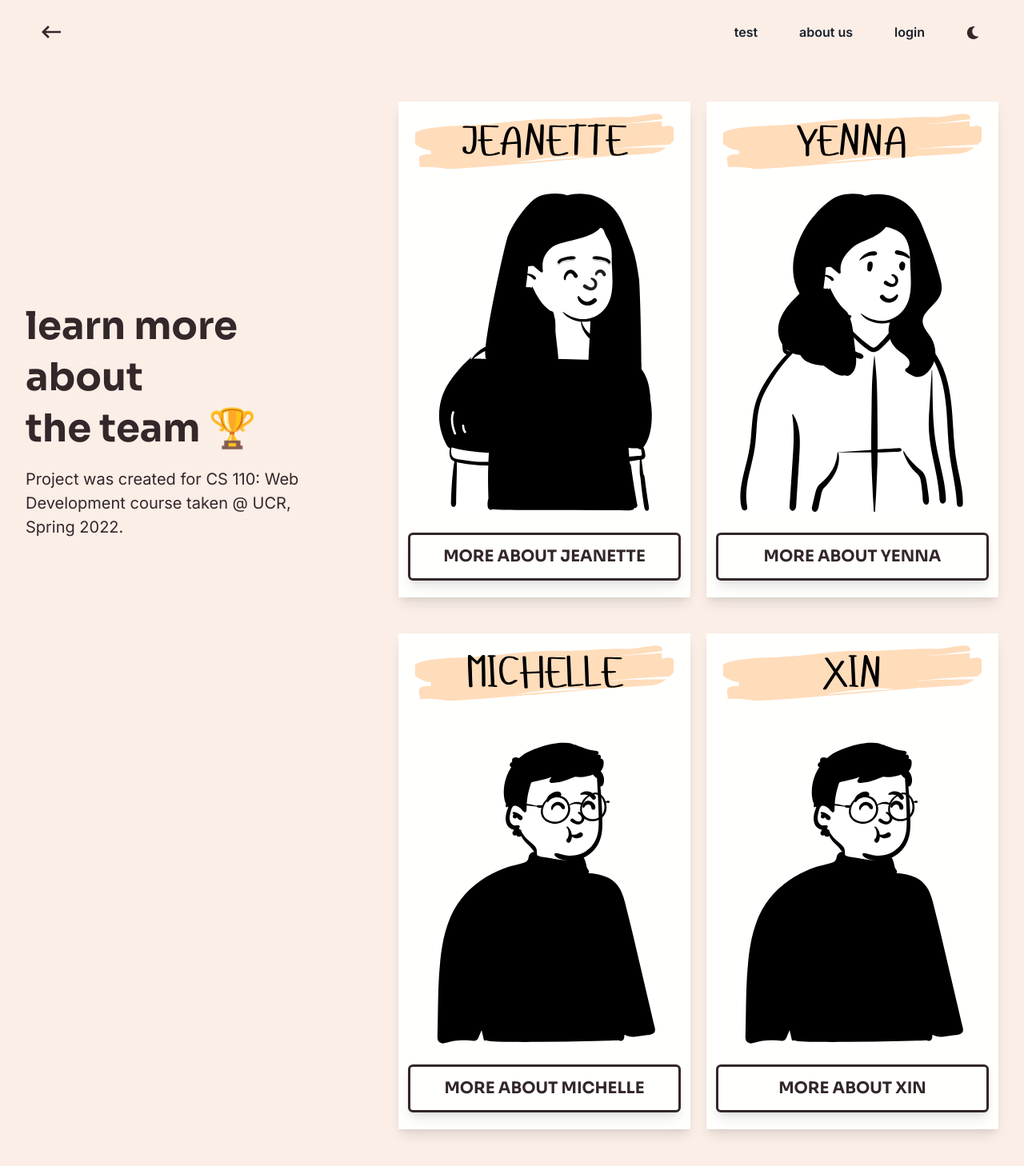
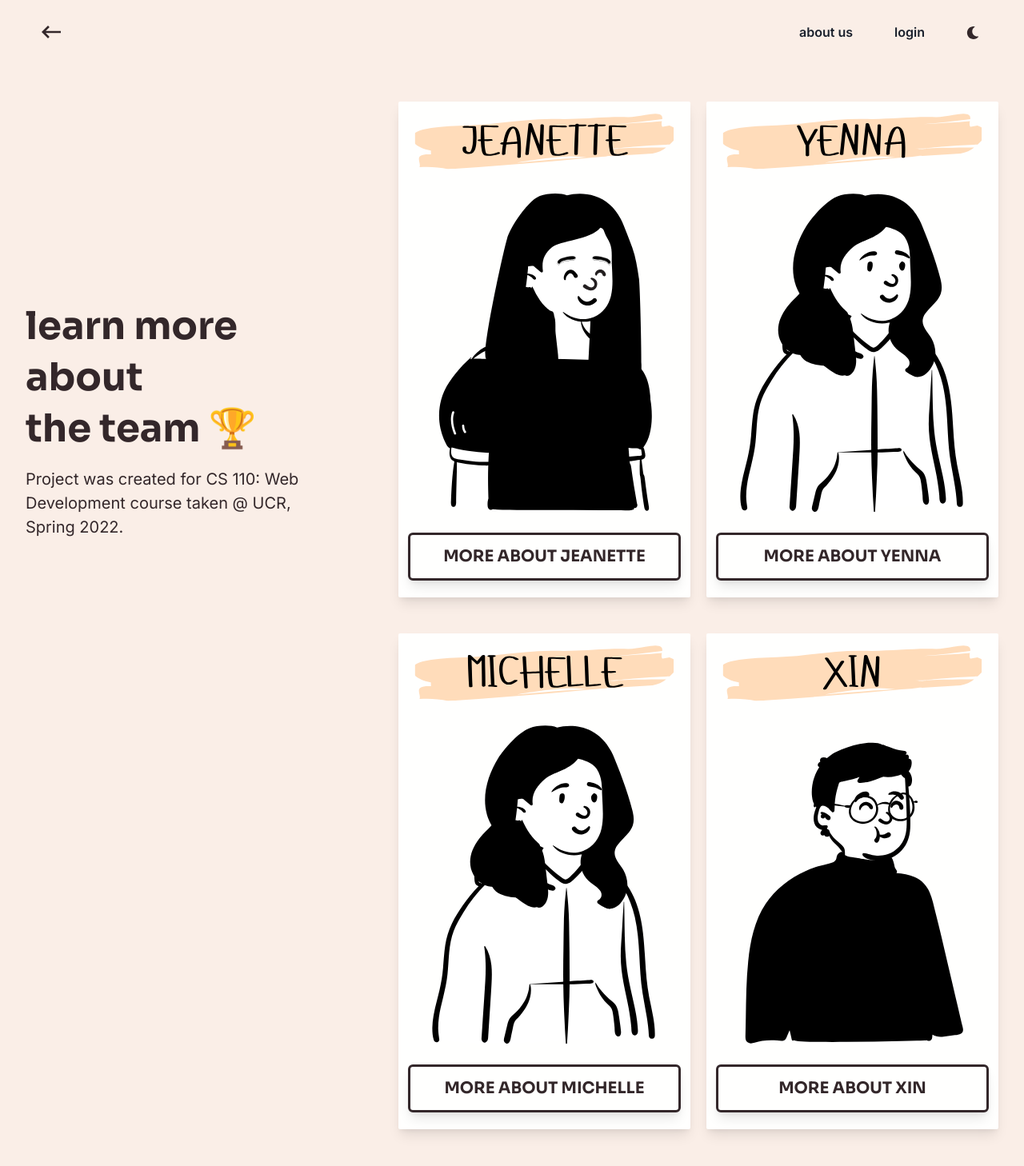
Before and after one commit to UCR-CS110/Ment-To-be, a React (Create React App) app in the folder client/: page /about-us in a window 1280 px wide. Shown: the top 1458 px of the page at 80% size. Built offline with nearby package versions, Linux system fonts and the light colour scheme.

Commit message:
finishing touches

```diff
--- a/client/src/components/about-us-components/michelle.js
+++ b/client/src/components/about-us-components/michelle.js
@@ -25,11 +25,9 @@ export default function Michelle() {
       <AboutUsPreviewCard
         name={"Michelle Chu"}
         name_url={"/media/about-us/michelle/michelle-name.svg"}
-        avatar_url={"/media/about-us/xin/xin-preview.svg"}
+        avatar_url={"/media/about-us/yenna/yenna-preview.svg"}
         onClick={onOpen}
-      >
-
-      </AboutUsPreviewCard>
+      ></AboutUsPreviewCard>
 
       <Modal
         isOpen={isOpen}
--- a/client/src/components/nav-bar/landing-page-nav-bar-core.js
+++ b/client/src/components/nav-bar/landing-page-nav-bar-core.js
@@ -64,7 +64,7 @@ function LandingPageNavBarCore({ display_return }) {
               mr={1}
               display={{ base: "none", md: "inline-flex" }}
             >
-              <ButtonLink button_text={"test"} website={"/test"}></ButtonLink>
+              {/* <ButtonLink button_text={"test"} website={"/test"}></ButtonLink> */}
 
               <ButtonLink
                 button_text={"about us"}
@@ -107,7 +107,7 @@ function LandingPageNavBarCore({ display_return }) {
                   aria-label="close navigation bar"
                   onClick={mobile_nav.onClose}
                 />
-                <ButtonLink button_text={"test"} website={"/test"}></ButtonLink>
+                {/* <ButtonLink button_text={"test"} website={"/test"}></ButtonLink> */}
 
                 <ButtonLink
                   button_text={"about us"}
```
